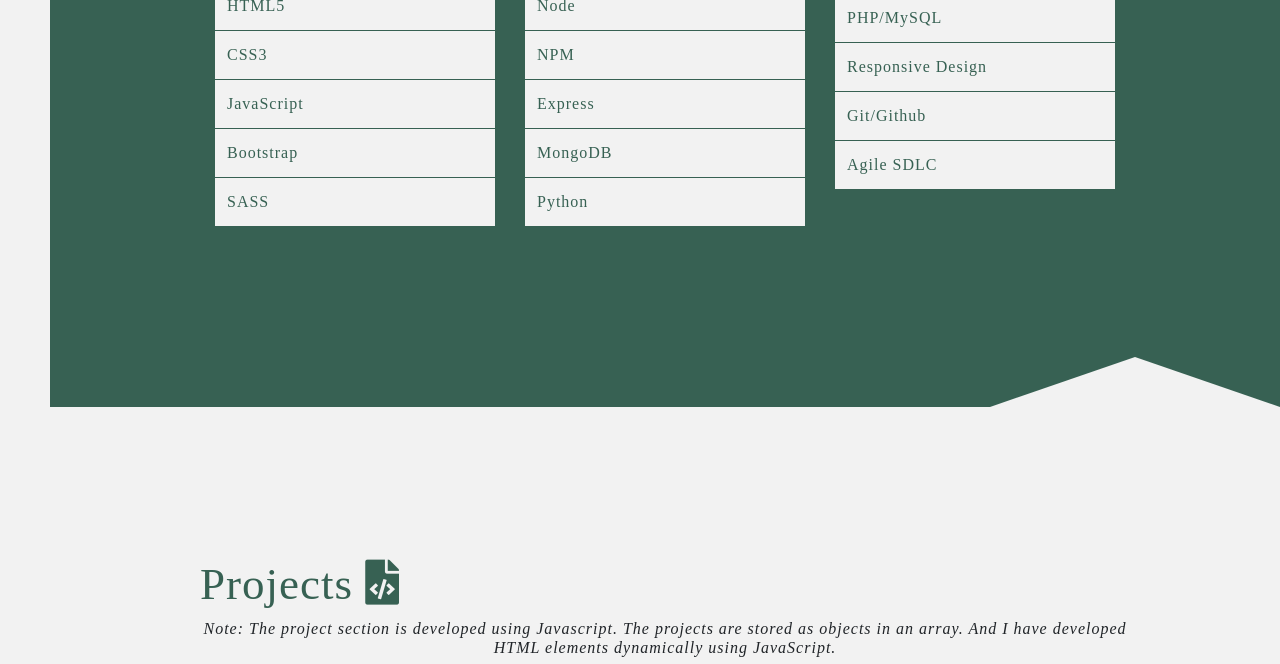
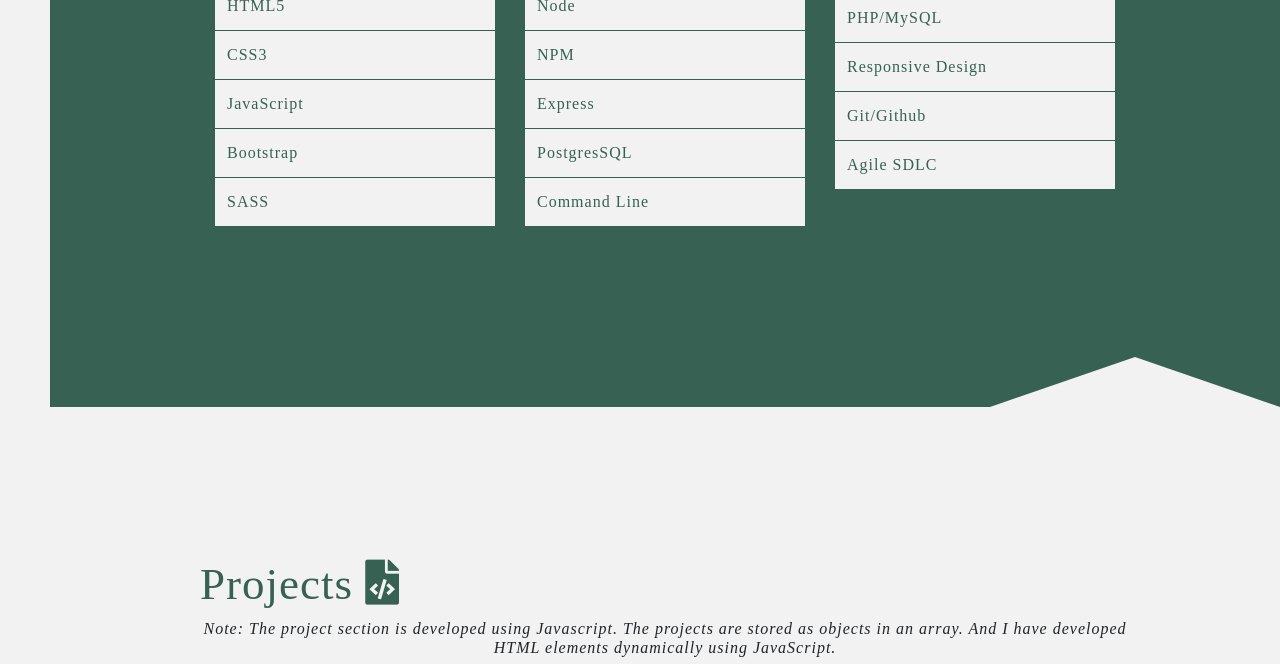
Before and after one commit to usaiyed27/portfolio, a website: page index.html in a window 1280 px wide. Shown: the part 1160-1824 px from the top of the page. Drawn offline with nearby package versions, Linux system fonts and the light colour scheme; a web font is replaced by a local one.

Commit message:
project section changed

```diff
--- a/index.html
+++ b/index.html
@@ -102,8 +102,8 @@
 								<li>Node</li>
 								<li>NPM</li>
 								<li>Express</li>
-								<li>MongoDB</li>
-								<li>Python</li>
+								<li>PostgresSQL</li>
+								<li>Command Line</li>
 							</ul>
 						</div>
 						<div class="col-12 col-md-4" data-aos="flip-right" data-aos-duration="2000">
```
Also changed, not shown: images/portfolio.PNG.
